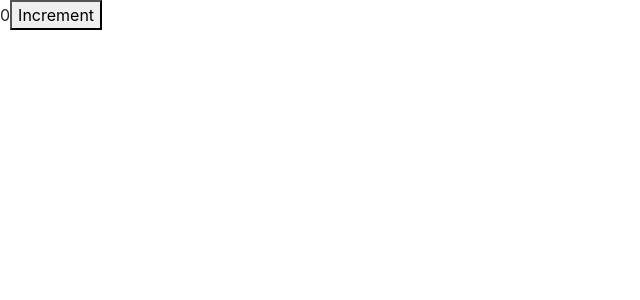
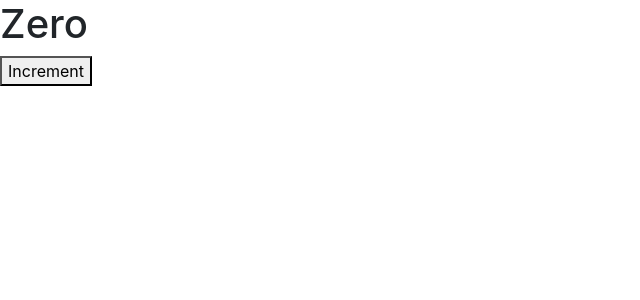
Before and after one commit to hoodielive/teamofone, a React (Create React App) app in the folder React/counter-app/: page / in a window 1280 px wide. Shown: the top 300 px of the page, without its empty margins (0-640 px from the left). Built offline with nearby package versions, Linux system fonts and the light colour scheme.

Commit message:
destructured this.state.count as this is redundant code that destructuring was created to address

```diff
--- a/React/counter-app/src/components/counter.jsx
+++ b/React/counter-app/src/components/counter.jsx
@@ -8,11 +8,16 @@
   render() {
     return (
       <React.Fragment>
-        <span>{this.state.count}</span>
+        <span>{this.formatCount()}</span>
         <button>Increment</button>
       </React.Fragment>
     );
   }
+
+  formatCount() {
+    const { count } = this.state;
+    return count === 0 ? <h1>Zero</h1> : count; // prefering to use object destructuring
+  }
 }
 
 export default Counter;
```
